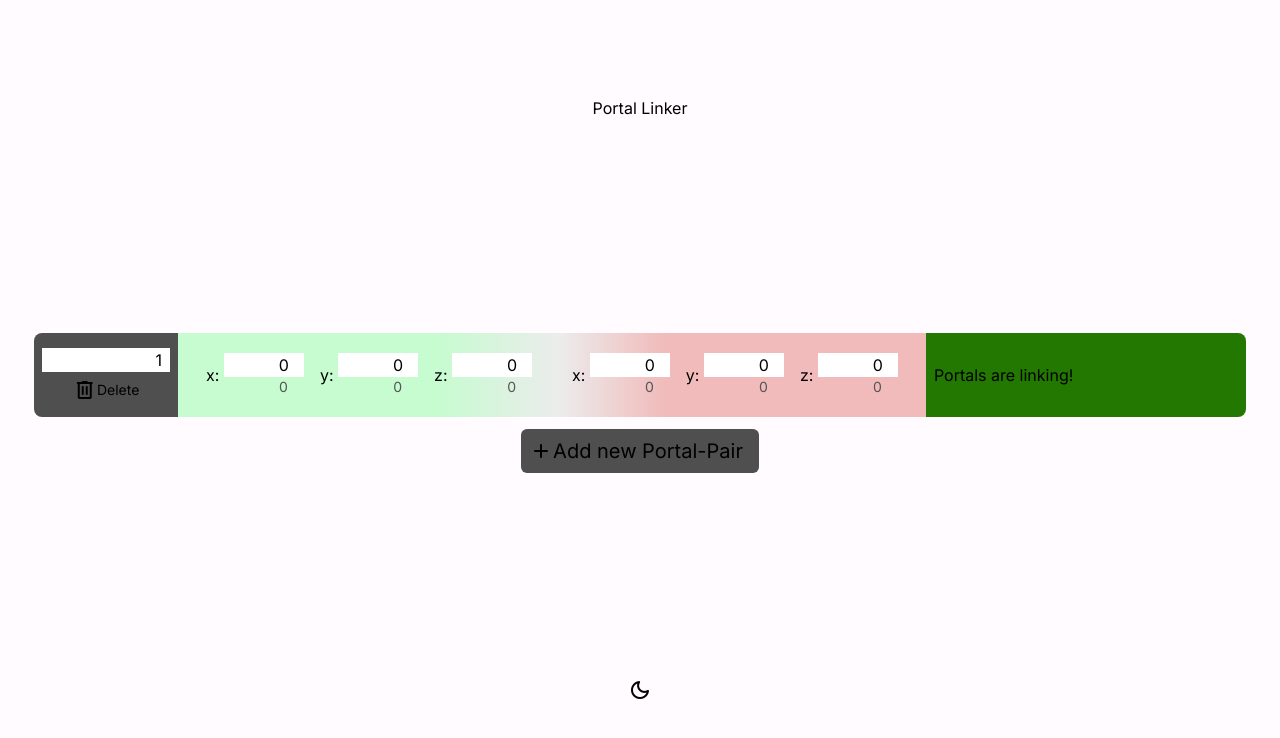
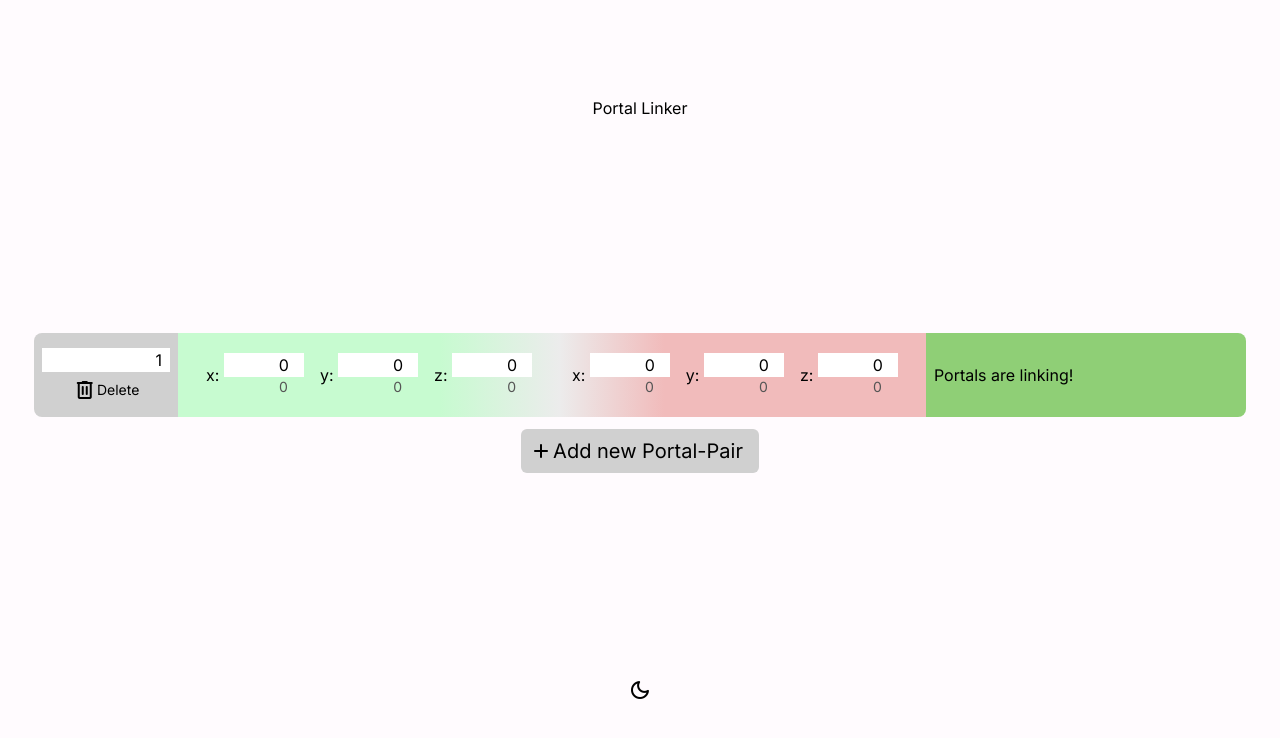
Before and after one commit to Tre5et/portal-linker, a Next.js app: page / in a window 1280 px wide. Shown: the top 738 px of the page. Built offline with nearby package versions, Linux system fonts and the light colour scheme.

Commit message:
Added missing light mode colors

```diff
--- a/src/app/globals.css
+++ b/src/app/globals.css
@@ -7,19 +7,23 @@
 @layer base {
   :root {
     --background: #FFFBFE;
-    --card: #4f4f4f;
-    --card-hover: #3f3f3f;
+    --card: #D0D0D0;
+    --card-hover: #DFDFDF;
     --text: black;
     --hint: #555555;
-    --success: #227800;
-    --fail: #ab3f00;
+    --success: #8fcf76;
+    --fail: #f0965d;
     --portal-gradient: linear-gradient(90deg, rgba(199,251,208,1) 35%, rgba(236,236,236,1) 51%, rgba(241,187,187,1) 65%);
   }
 
   :root.dark {
     --background: #1C1B1F;
     --text: white;
+    --card: #4f4f4f;
+    --card-hover: #3f3f3f;
     --hint: #BBBBBB;
+    --success: #227800;
+    --fail: #ab3f00;
     --portal-gradient: linear-gradient(90deg, rgba(0,74,12,1) 35%, rgba(40,40,40,1) 49%, rgba(68,0,0,1) 65%);
   }
 }
--- a/src/app/ui/portal-card.tsx
+++ b/src/app/ui/portal-card.tsx
@@ -1,6 +1,6 @@
 'use client';
 
-import {Dimension, PortalPair} from "@/app/_data/Portal";
+import {PortalPair} from "@/app/_data/Portal";
 import {PortalCoordinate} from "@/app/ui/portal-coordinate";
 import {PortalEval} from "@/app/ui/portal-evaluation";
 
@@ -17,7 +17,7 @@ export function PortalCard({
         <div className="flex flex-row items-stretch my-3 rounded-lg overflow-hidden">
             <div className="p-2 bg-card flex flex-col items-center justify-evenly w-36">
                 <input type="text" name="name" className="w-full text-right pr-2" value={pair.name} onChange={(e) => setSelf(pair.copy({name: e.target.value}))}></input>
-                <div className="flex flex-row items-center text-sm cursor-pointer select-none hover:text-fail" onClick={() => setSelf(null)}>
+                <div className="flex flex-row items-center text-sm cursor-pointer select-none hover:text-red-600" onClick={() => setSelf(null)}>
                     <span className="material-symbols-rounded text-md">delete</span> Delete
                 </div>
             </div>
```
